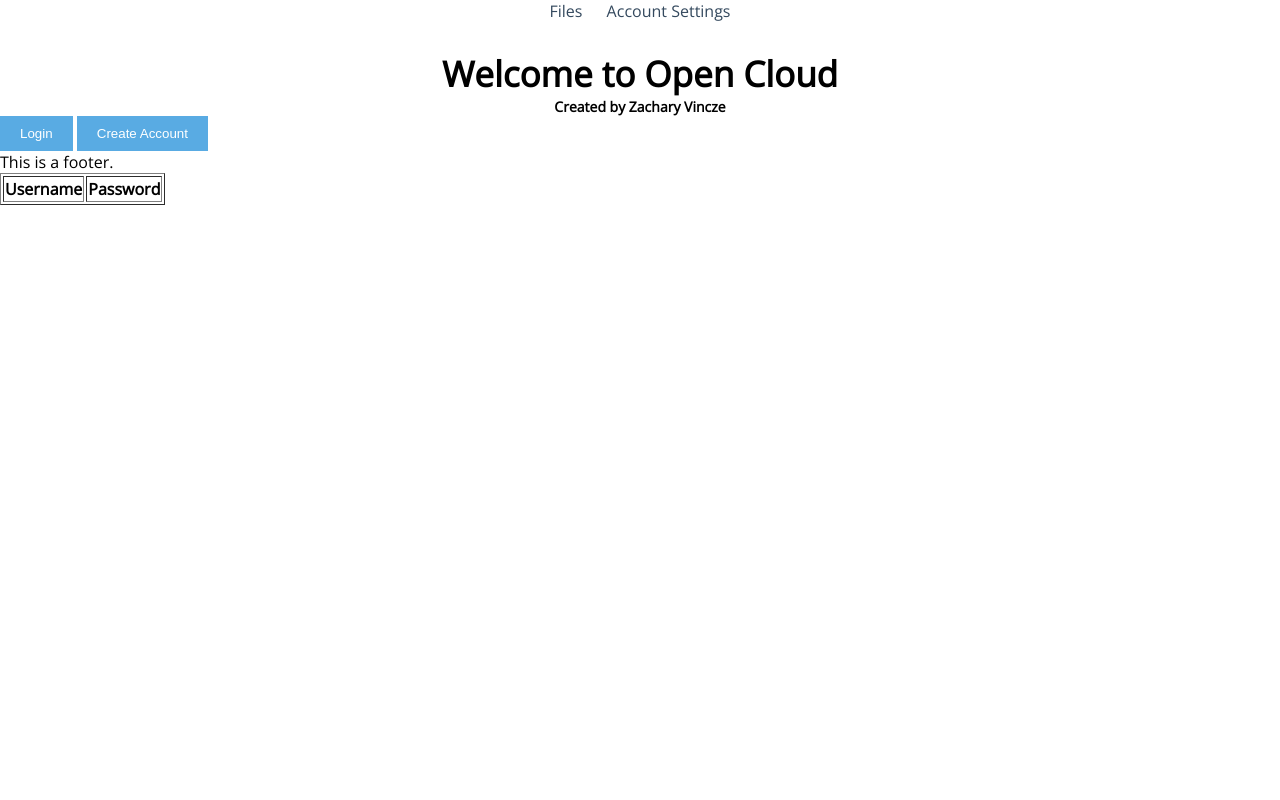
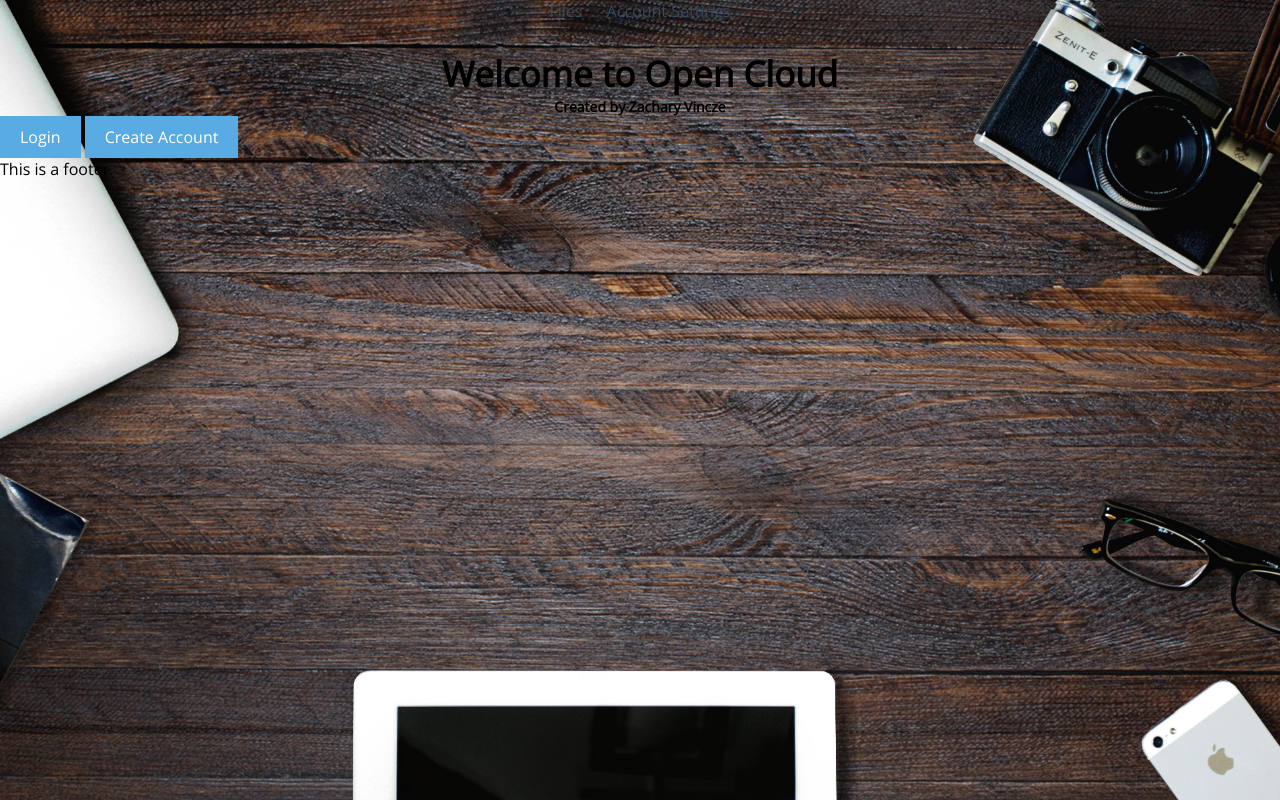
Before and after one commit to zacharyvincze/OpenCloud, a PHP site: page / in a window 1280 px wide. Run offline with PHP 8.4, Linux system fonts and the light colour scheme; data that the repository does not hold is empty; a stand-in replaces the project's code that opens the database connection; some libraries are stand-ins or nearby versions.

Commit message:
Background stuff

```diff
--- a/public_html/css/jumbotron.css
+++ b/public_html/css/jumbotron.css
@@ -2,3 +2,18 @@
     display: block;
     text-align: center;
 }
+
+.background {
+    min-height: 100%;
+    min-width: 100%;
+    width: 100%;
+    height: 100%;
+    position: absolute;
+    background: url(/img/background.jpeg) no-repeat center center;
+    -webkit-background-size: cover;
+    -moz-background-size: cover;
+    -o-background-size: cover;
+    background-size: cover;
+    z-index: -100;
+    top: 0;
+}
--- a/public_html/index.php
+++ b/public_html/index.php
@@ -1,37 +1,17 @@
 <?php
-  include_once "../resources/templates/header.php";
-  include_once "../resources/library/connect.php";
+    include_once "../resources/library/connect.php";
+    include_once "../resources/templates/header.php";
 ?>
+
+<div class="background" src="/img/background.jpeg">
+</div>
 
 <div class="jumbotron">
     <h1 class="text text-title">Welcome to <strong>Open Cloud</strong></h1>
     <h3 class="text text-normal">Created by Zachary Vincze</h3>
 </div>
 
-<button class="button button-normal">Login</button>
-<button class="button button-normal">Create Account</button>
+<a class="button button-normal">Login</a>
+<a class="button button-normal">Create Account</a>
 
-<table border="1">
-    <tr>
-        <th>
-            Username
-        </th>
-        <th>
-            Password
-        </th>
-    </tr>
-<?php
-    $query = "SELECT * FROM users";
-    $stmt = $connect->prepare($query);
-    $stmt->execute();
-    $result = $stmt->get_result();
-    echo $stmt->error;
-    while($row = $result->fetch_assoc()) {
-        echo "<tr>
-                <td>" . $row['username'] . "</td>
-                <td>" . $row['password'] . "</td>
-              </tr>";
-    }
-
-    include_once "../resources/templates/footer.php";
-?>
+<?php include_once "../resources/templates/footer.php"; ?>
--- a/resources/library/connect.php
+++ b/resources/library/connect.php
@@ -1,5 +1,9 @@
 <?php
   require_once '../resources/configuration/config.php';
+  require_once '../resources/library/secure-session.php';
+
+  sec_session_start();
+
   $connect = new mysqli(HOST, USER, PASSWORD, DATABASE);
 
   if($connect->connect_error) {
--- /dev/null
+++ b/resources/library/secure-session.php
@@ -0,0 +1,17 @@
+<?php
+    //Secure session instead of using session_start()
+    function sec_session_start() {
+        $session_name = 'securesession';
+        $secure = false;
+        $httponly = true;
+        ini_set('session.use_only_cookies', 1);
+        $cookieParams = session_get_cookie_params();
+        session_set_cookie_params($cookieParams["lifetime"],
+                                  $cookieParams["path"],
+                                  $cookieParams["domain"],
+                                  $secure,
+                                  $httponly);
+        session_name($session_name);
+        session_start();
+    }
+?>
```
Also changed, not shown: README.md, public_html/img/background.jpeg (added).
